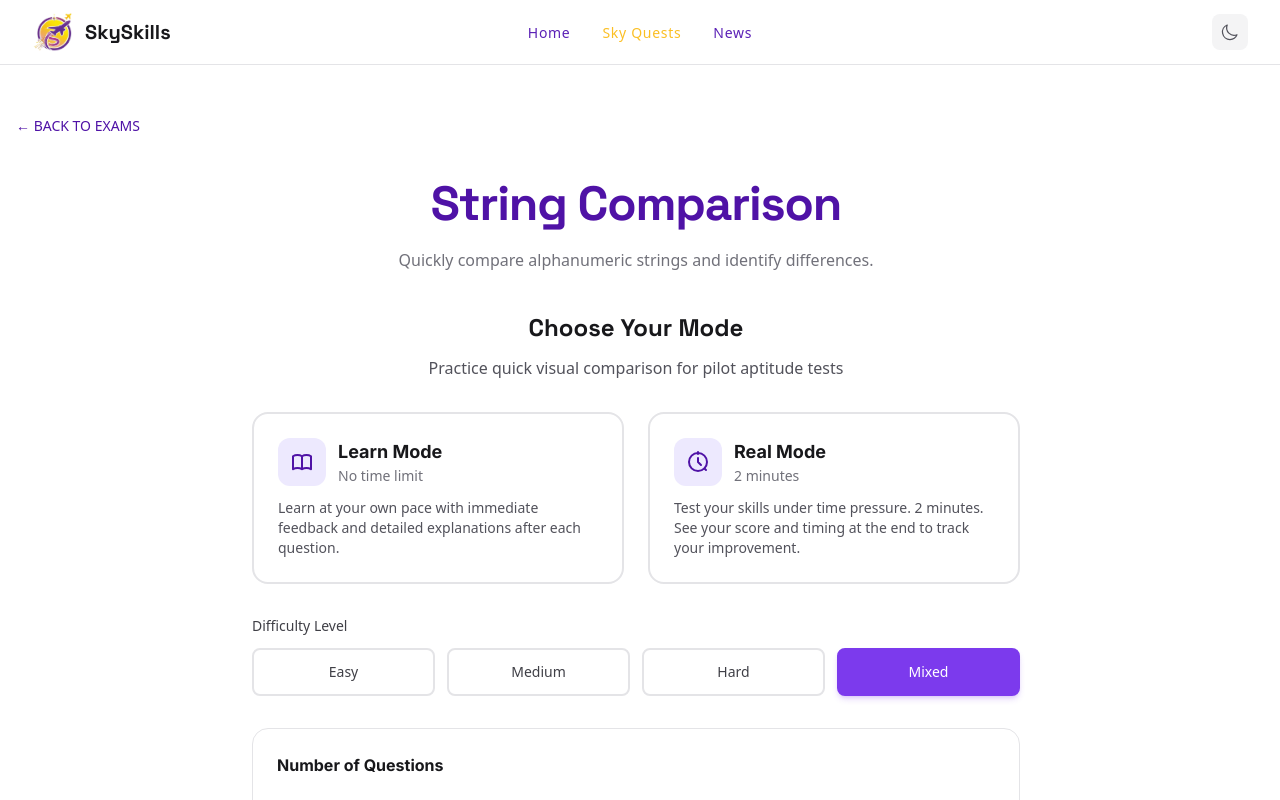
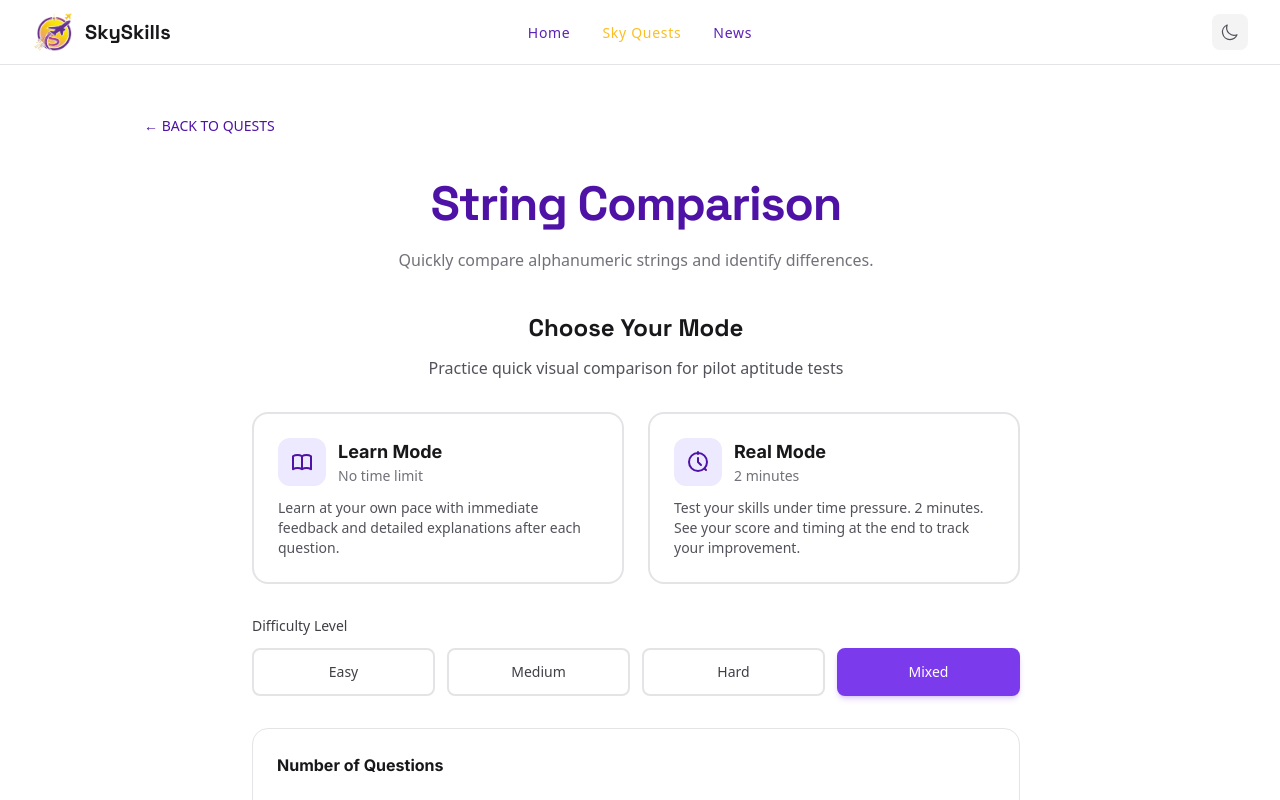
Before and after one commit to DanCPE/sky-skills-pilot, a Next.js app: page /sky-quest/string-comparison in a window 1280 px wide. Shown: the top 800 px of the page. Built offline with nearby package versions, Linux system fonts and the light colour scheme.

Commit message:
refactor: Update back link text and adjust margin in TopicLayout component

```diff
--- a/src/components/TopicLayout.tsx
+++ b/src/components/TopicLayout.tsx
@@ -23,9 +23,9 @@ export default function TopicLayout({
         {showBackLink && (
           <Link
             href="/sky-quest"
-            className="mb-8 inline-flex items-center gap-1 text-sm text-[#4F12A6] transition-colors hover:text-zinc-900 dark:text-brand-gold/80 dark:hover:text-brand-gold"
+            className="mb-8 ml-32 inline-flex items-center gap-1 text-sm text-[#4F12A6] transition-colors hover:text-zinc-900 dark:text-brand-gold/80 dark:hover:text-brand-gold"
           >
-            ← BACK TO EXAMS
+            ← BACK TO QUESTS
           </Link>
         )}
 
```
